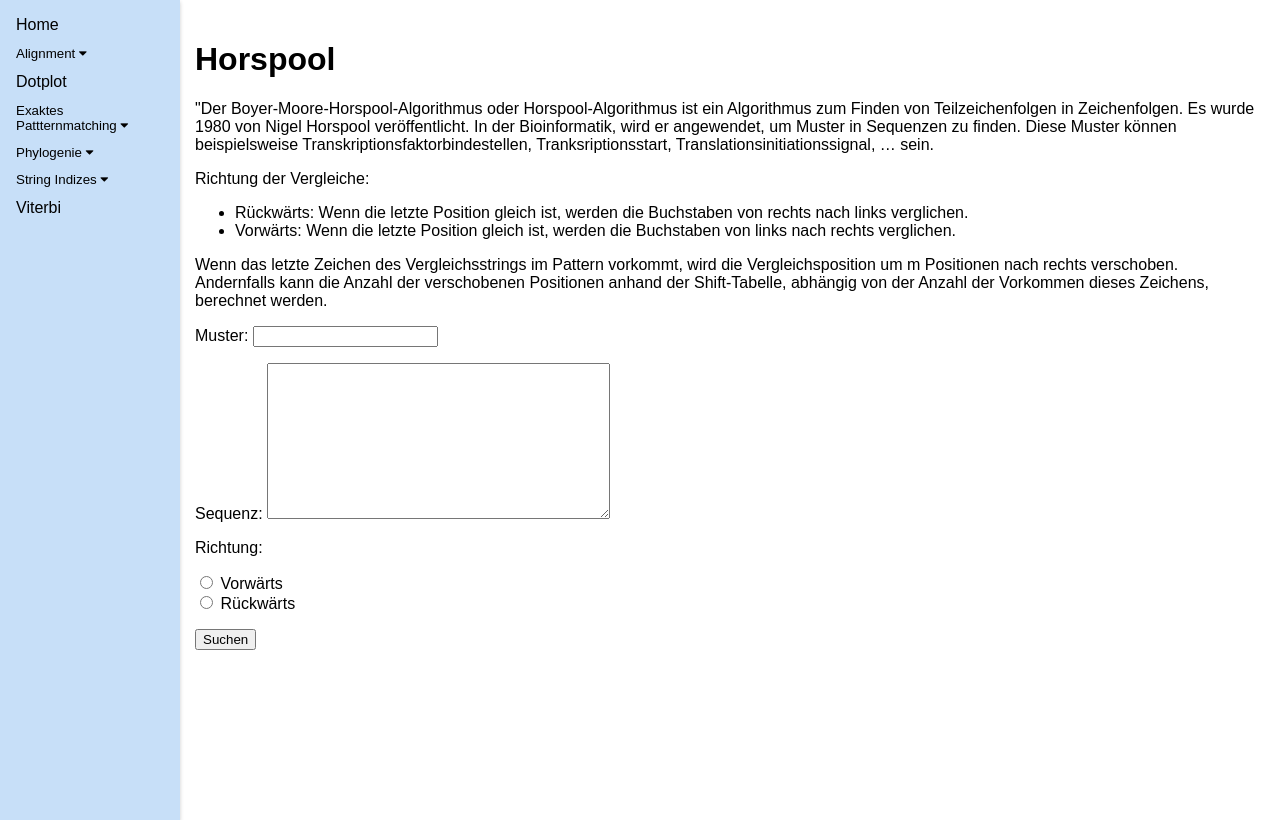
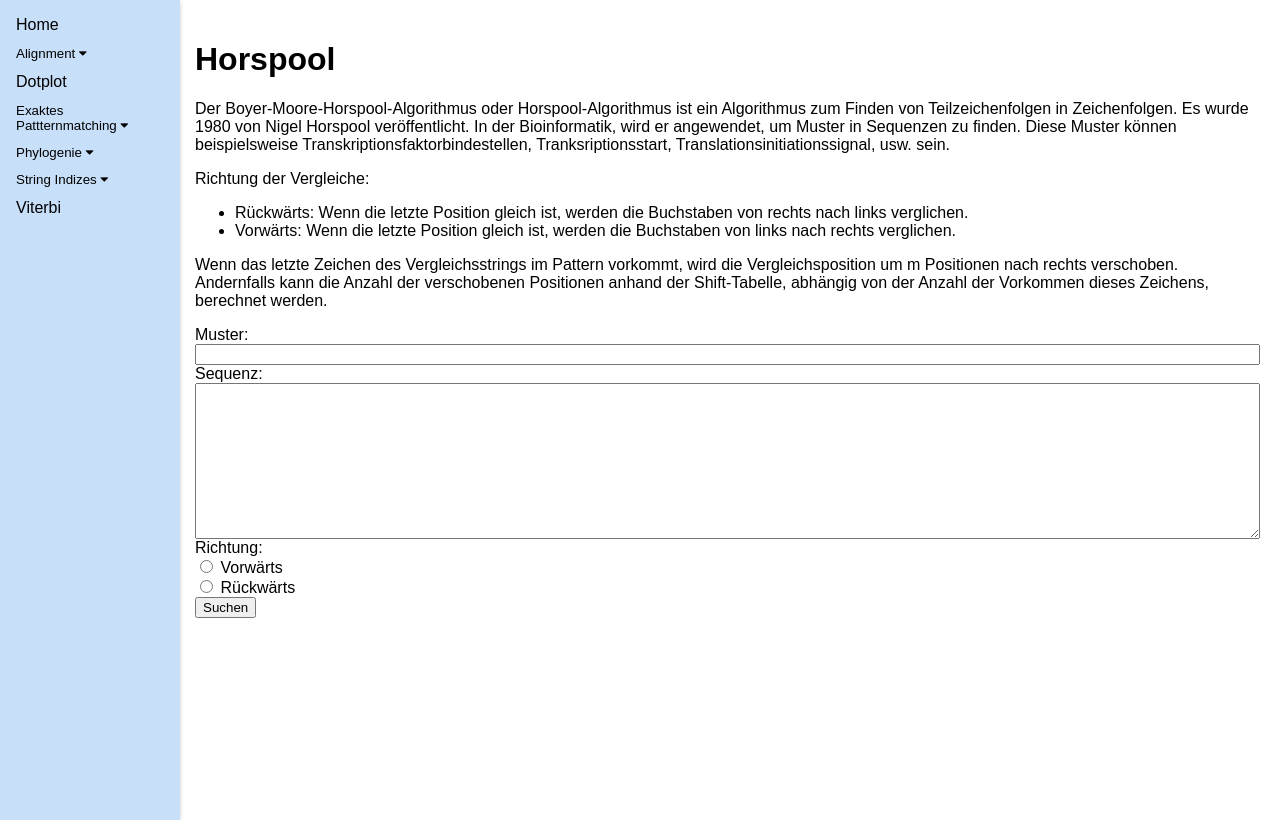
Before and after one commit to ngdqtram99/bioinformatics-hub, a Django app: page /horspool/ in a window 1280 px wide. Run offline with Django 4.2, Linux system fonts and the light colour scheme.

```diff
--- a/webapp/templates/horspool.html
+++ b/webapp/templates/horspool.html
@@ -4,9 +4,15 @@
 <head>
     <title>Horspool</title>
 </head>
+<style>
+    .input-container {
+  display: flex;
+  flex-direction: column;
+}
+</style>
 <body>
     <h1>Horspool</h1>
-    <p>"Der Boyer-Moore-Horspool-Algorithmus oder Horspool-Algorithmus ist ein Algorithmus zum Finden von Teilzeichenfolgen in Zeichenfolgen. Es wurde 1980 von Nigel Horspool veröffentlicht. In der Bioinformatik, wird er angewendet, um Muster in Sequenzen zu finden. Diese Muster können beispielsweise Transkriptionsfaktorbindestellen, Tranksriptionsstart, Translationsinitiationssignal, … sein.</p>
+    <p>Der Boyer-Moore-Horspool-Algorithmus oder Horspool-Algorithmus ist ein Algorithmus zum Finden von Teilzeichenfolgen in Zeichenfolgen. Es wurde 1980 von Nigel Horspool veröffentlicht. In der Bioinformatik, wird er angewendet, um Muster in Sequenzen zu finden. Diese Muster können beispielsweise Transkriptionsfaktorbindestellen, Tranksriptionsstart, Translationsinitiationssignal, usw. sein.</p>
 
 <p>Richtung der Vergleiche:</p>
 
@@ -22,7 +28,24 @@
 
     <form method="POST" action="{% url 'horspool' %}">
         {% csrf_token %}
-        {{ form.as_p }}
+        <!-- {{ form.as_p }}  -->
+        <div class="form-group">
+            <label for="{{ form.pattern.id_for_label }}">Muster:</label>
+            <div class="input-container">
+              {{ form.pattern }}
+            </div>
+          </div>
+          <div class="form-group">
+            <label for="{{ form.sequence.id_for_label }}">Sequenz:</label>
+            <div class="input-container">
+              {{ form.sequence }}
+            </div>
+          </div>
+          <div class="form-group">
+            <label for="{{ form.direction.id_for_label }}">Richtung:</label>
+            {{ form.direction }}
+          </div>
+
         <button type="submit">Suchen</button>
     </form>
 
```
